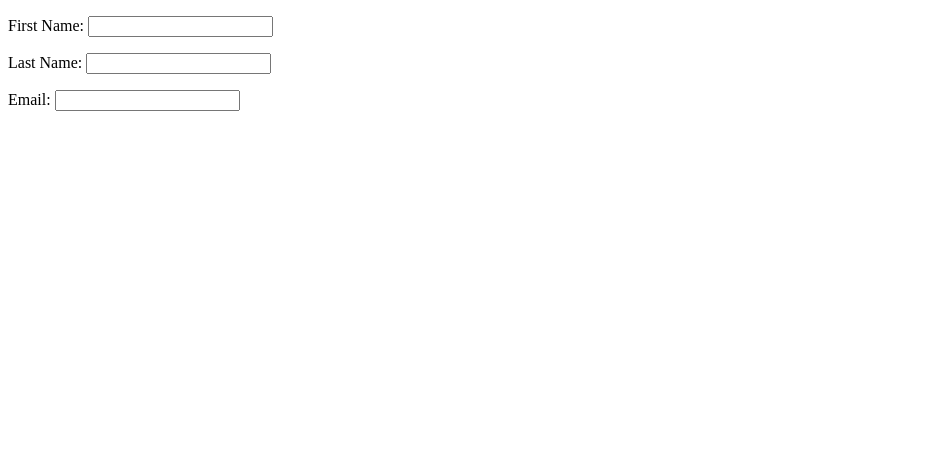
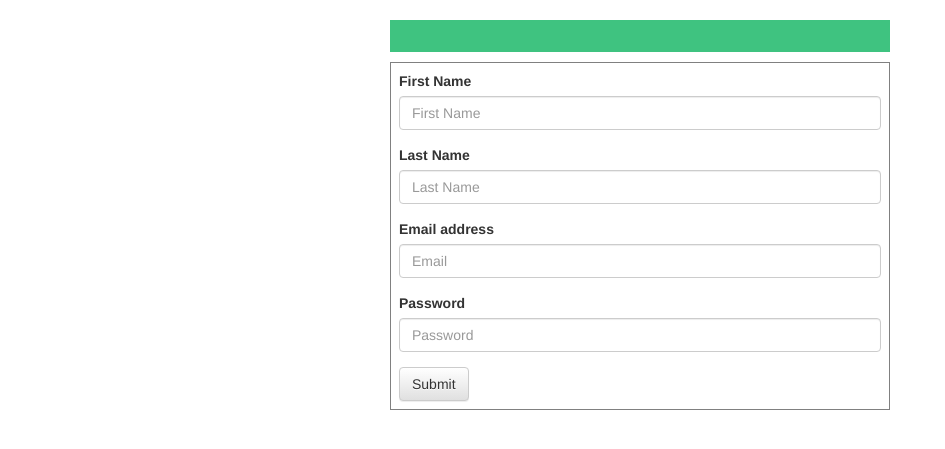
Before and after one commit to Surya7065/UsersSite, a Django app: template info/templates/info/add_user.html in a window 1280 px wide. Shown: the top 449 px of the page, without its empty margins (0-945 px from the left). Run offline with Django 3.2, Linux system fonts and the light colour scheme; the template is opened without the code that fills it: values that come from a table or form of the project are taken from there, others are empty; some libraries are stand-ins or nearby versions.

Commit message:
add users to database

```diff
--- a/info/templates/info/add_user.html
+++ b/info/templates/info/add_user.html
@@ -3,11 +3,62 @@
 
     <head>
         <title>Add User</title>
+        <meta name="viewport" content="width=device-width, initial-scale=1">
+        <!-- Latest compiled and minified CSS -->
+        <link rel="stylesheet" href="https://maxcdn.bootstrapcdn.com/bootstrap/3.3.7/css/bootstrap.min.css" integrity="sha384-BVYiiSIFeK1dGmJRAkycuHAHRg32OmUcww7on3RYdg4Va+PmSTsz/K68vbdEjh4u" crossorigin="anonymous">
+
+        <!-- Optional theme -->
+        <link rel="stylesheet" href="https://maxcdn.bootstrapcdn.com/bootstrap/3.3.7/css/bootstrap-theme.min.css" integrity="sha384-rHyoN1iRsVXV4nD0JutlnGaslCJuC7uwjduW9SVrLvRYooPp2bWYgmgJQIXwl/Sp" crossorigin="anonymous">
+
+        <script src="https://ajax.googleapis.com/ajax/libs/jquery/3.3.1/jquery.min.js"></script>
+
+        <!-- Latest compiled and minified JavaScript -->
+        <script src="https://maxcdn.bootstrapcdn.com/bootstrap/3.3.7/js/bootstrap.min.js" integrity="sha384-Tc5IQib027qvyjSMfHjOMaLkfuWVxZxUPnCJA7l2mCWNIpG9mGCD8wGNIcPD7Txa" crossorigin="anonymous"></script>
+
     </head>
 
     <body>
 
-        {{ form.as_p }}
+        <div style="width:500px; margin:0 auto;">
+
+            <h3 style="color:white; background: #3FC380; padding: 16px; text-align:center">{{ message }}</h3>
+
+            <form action="" method="post" style="width:500px; padding:8px; border: 1px solid grey">
+
+                {% csrf_token %}
+
+                <div class="form-group">
+                    <label for="exampleInputName2">First Name</label>
+                    <input type="text" class="form-control" id="first_name" placeholder="First Name" name="first_name" required>
+                </div>
+                <div class="form-group">
+                    <label for="exampleInputName2">Last Name</label>
+                    <input type="text" class="form-control" id="exampleInputName2" placeholder="Last Name" name="last_name" required>
+                </div>
+                <div class="form-group">
+                    <label for="exampleInputEmail1">Email address</label>
+                    <input type="email" class="form-control" id="exampleInputEmail1" name="email" placeholder="Email">
+                </div>
+                <div class="form-group">
+                    <label for="exampleInputPassword1">Password</label>
+                    <input type="password" class="form-control" id="exampleInputPassword1" name="password" placeholder="Password" required>
+                </div>
+                <button type="submit" class="btn btn-default">Submit</button>
+            </form>
+
+            <div>
+
+                {% if form.errors %}
+                <ul>
+                    {% for error in form.errors %}
+                    <li>{{ error }}</li>
+                    {% endfor %}
+                </ul>
+                {% endif %}
+
+            </div>
+
+        </div>
 
     </body>
 
--- a/info/urls.py
+++ b/info/urls.py
@@ -22,6 +22,10 @@ app_name = 'info'
 urlpatterns = [
     # /user/
     path('', views.index, name='index'),
+
     # /user/add/
     path('add/', views.add_user, name='add_user'),
+
+    # /user/{{id}}/delete/
+    path('<int:user_id>/delete', views.delete_user, name='delete_user'),
 ]
```
Also changed, not shown: info/templates/info/index.html (+21 -1 lines), info/views.py (+33 -6 lines), db.sqlite3.
